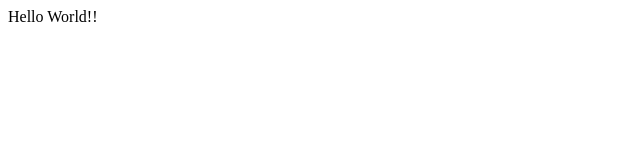
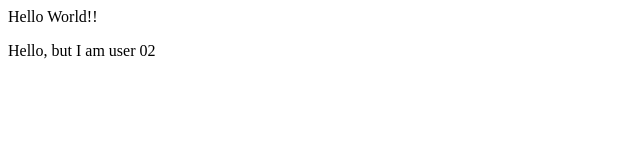
Before and after one commit to jarko-mach/test-merge, a plain HTML site: page index.html in a window 1280 px wide. Shown: the whole page, without its empty margins (0-640 px from the left). Drawn offline with Linux system fonts and the light colour scheme.

Commit message:
user02 add text

```diff
--- a/index.html
+++ b/index.html
@@ -1,11 +1,15 @@
 <!DOCTYPE html>
 <html lang="en">
+
 <head>
     <meta charset="UTF-8">
     <meta name="viewport" content="width=device-width, initial-scale=1.0">
     <title>Document</title>
 </head>
+
 <body>
     Hello World!!
+    <p>Hello, but I am user 02</p>
 </body>
+
 </html>
```
